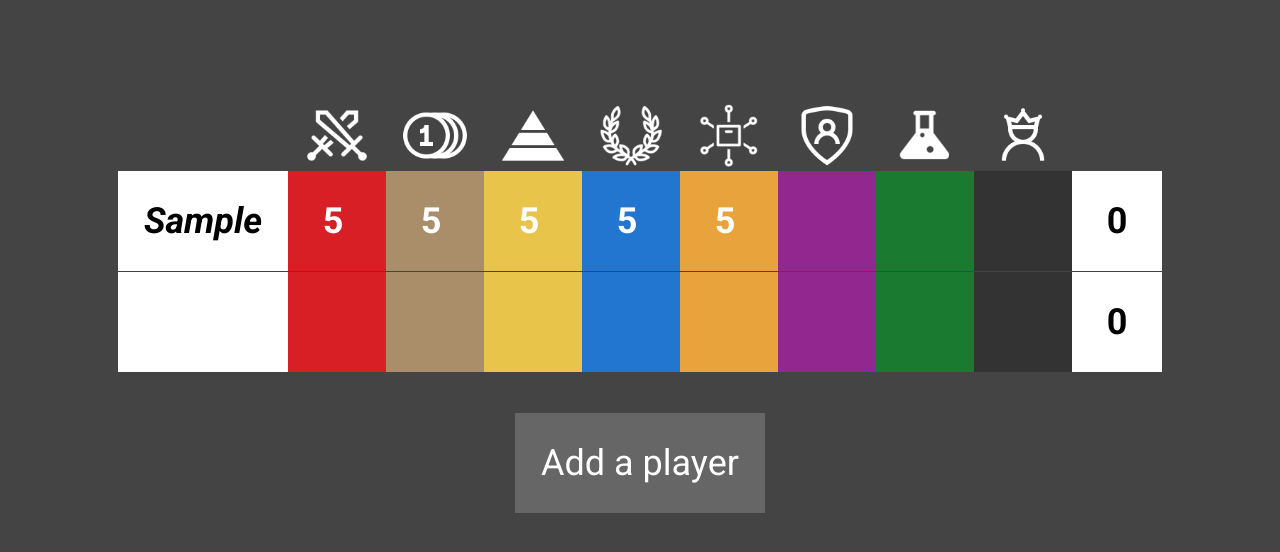
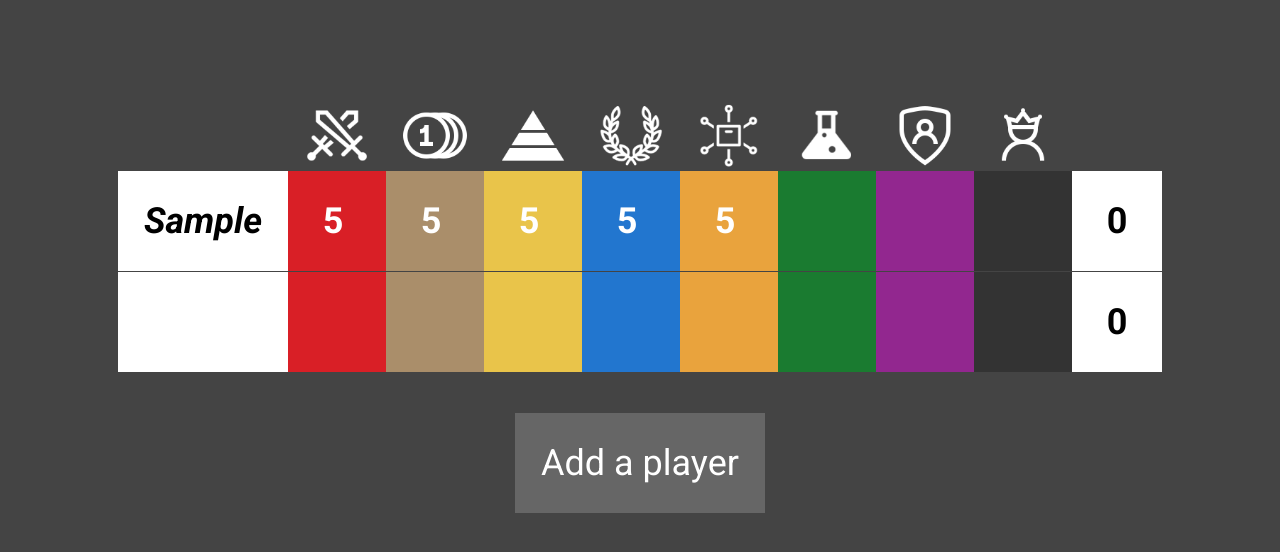
Before and after one commit to teemujuvonen/7wonders, a plain HTML site: page index.html in a window 1280 px wide. Both pictures are taken after typing "Sample", "5", "5", "5", "5", "5" into the empty fields and a click on the button "Add a player". Drawn offline with Linux system fonts and the light colour scheme.

Commit message:
Update index.html

```diff
--- a/index.html
+++ b/index.html
@@ -1,6 +1,8 @@
 <html>
 
 <head>
+    <meta charset="UTF-8">
+    <title>7 Wonders score sheet</title>
     <link rel="stylesheet" type="text/css" href="style.css">
     <link href="https://fonts.googleapis.com/css?family=Roboto:400,700,700i" rel="stylesheet">
 </head>
@@ -15,8 +17,8 @@
             <th><img class="img" src="./img/wonder.png" /></td>
             <th><img class="img" src="./img/civic.png" /></td>
             <th><img class="img" src="./img/commerce.png" /></td>
+            <th><img class="img" src="./img/science.png" /></td>
             <th><img class="img" src="./img/guild.png" /></td>
-            <th><img class="img" src="./img/science.png" /></td>
             <th><img class="img" src="./img/leaders.png" /></td>
             <th></th>
         </tr>
@@ -27,8 +29,8 @@
             <td class="miracles"><input class="miracles" name="value" type="number"></td>
             <td class="wonders"><input class="wonders" name="value" type="number"></td>
             <td class="commercial"><input class="commercial" name="value" type="number"></td>
+            <td class="science"><input class="science" name="value" type="number"></td>
             <td class="guilds"><input class="guilds" name="value" type="number"></td>
-            <td class="science"><input class="science" name="value" type="number"></td>
             <td class="leaders"><input class="leaders" name="value" type="number"></td>
             <td class="score">
                 <div class="score" id="sum">0</div>
@@ -71,8 +73,8 @@
         var miracles = row.insertCell(3);
         var wonders = row.insertCell(4);
         var commercial = row.insertCell(5);
-        var guilds = row.insertCell(6);
-        var science = row.insertCell(7);
+        var science = row.insertCell(6);
+        var guilds = row.insertCell(7);
         var leaders = row.insertCell(8);
         var score = row.insertCell(9);
         name.className = 'name'
@@ -87,10 +89,10 @@
         wonders.innerHTML = '<input class="wonders" name="value[' + rows + ']" type="number">';
         commercial.className = 'commercial'
         commercial.innerHTML = '<input class="commercial" name="value[' + rows + ']" type="number">';
+        science.className = 'science'
+        science.innerHTML = '<input class="science" name="value[' + rows + ']" type="number">';
         guilds.className = 'guilds'
         guilds.innerHTML = '<input class="guilds" name="value[' + rows + ']" type="number">';
-        science.className = 'science'
-        science.innerHTML = '<input class="science" name="value[' + rows + ']" type="number">';
         leaders.className = 'leaders'
         leaders.innerHTML = '<input class="leaders" name="value[' + rows + ']" type="number">';
         score.className = 'score'
```
